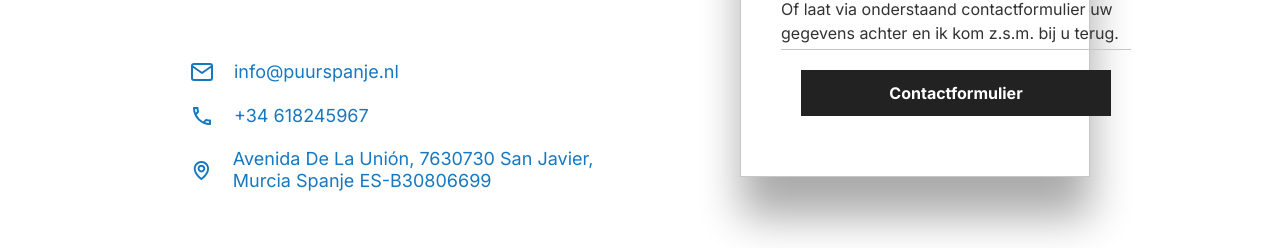
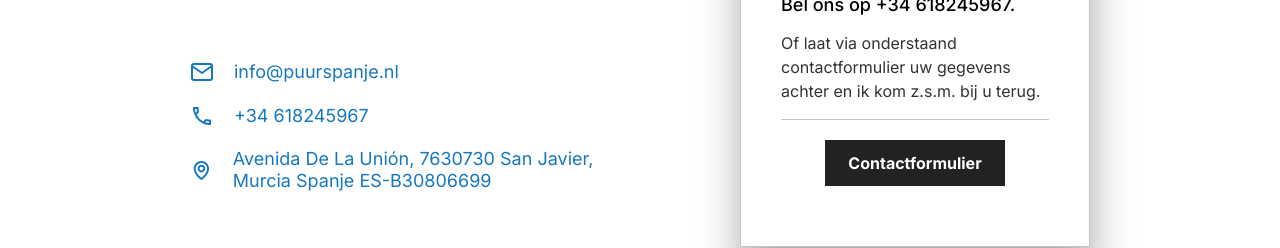
Before and after one commit to Dixit3112/PuurspanjeWeb, a React (Create React App) app: page /contact in a window 1280 px wide. Shown: the part 337-585 px from the top of the page. Built offline with nearby package versions, Linux system fonts and the light colour scheme.

Commit message:
Update contact.scss

```diff
--- a/src/componets/contact/main-contact/contact.scss
+++ b/src/componets/contact/main-contact/contact.scss
@@ -47,7 +47,7 @@
         gap: 20px;
             padding: 40px;
             width: 350px;
-            height: 330px;
+            height: 400px;
             border: 1px solid var(--color-border-gray);
             box-shadow: 1px 40px 40px var(--shadow-color);
             .info-card{
@@ -70,7 +70,7 @@
                     .black{
                         color: var(--font-color);
                         background-color: var(--background-color);
-                        width: 310px;
+                        max-width: 310px;
                         font-weight: 700;
                     }
                 }
```
